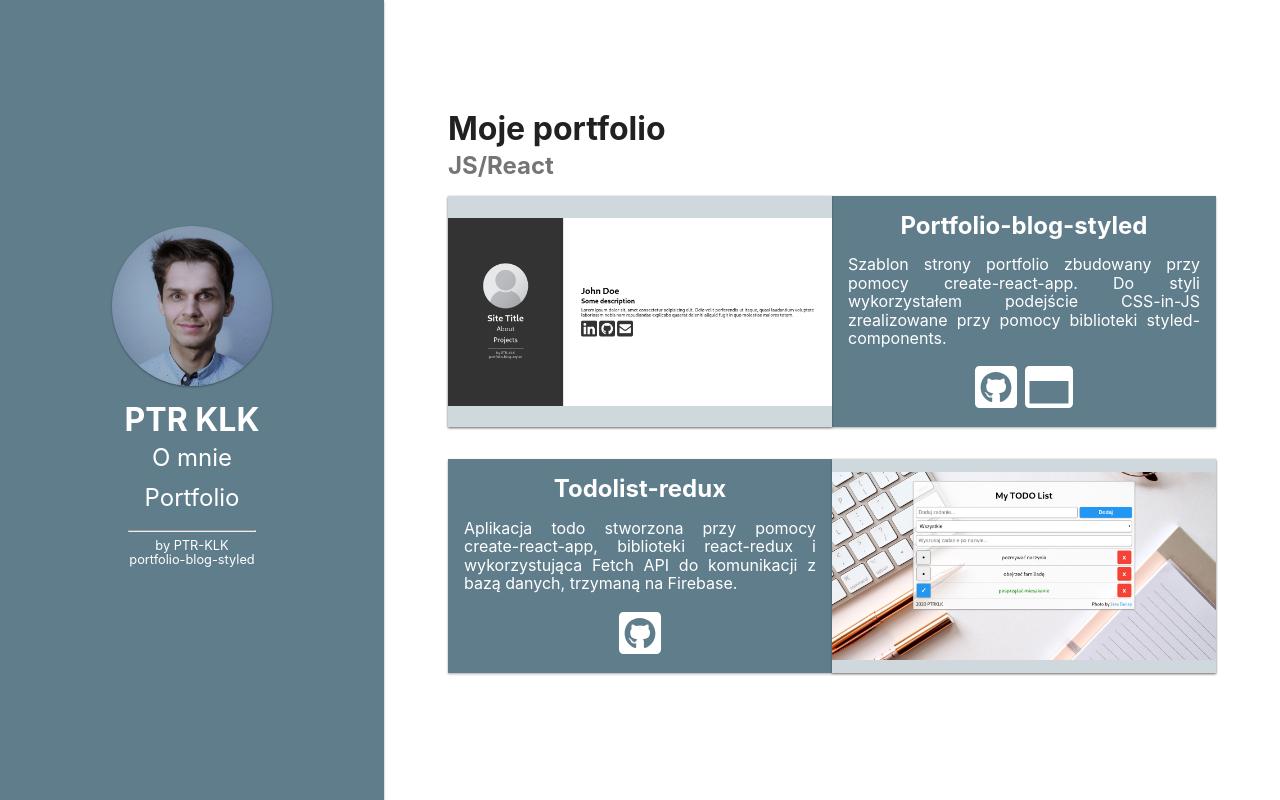
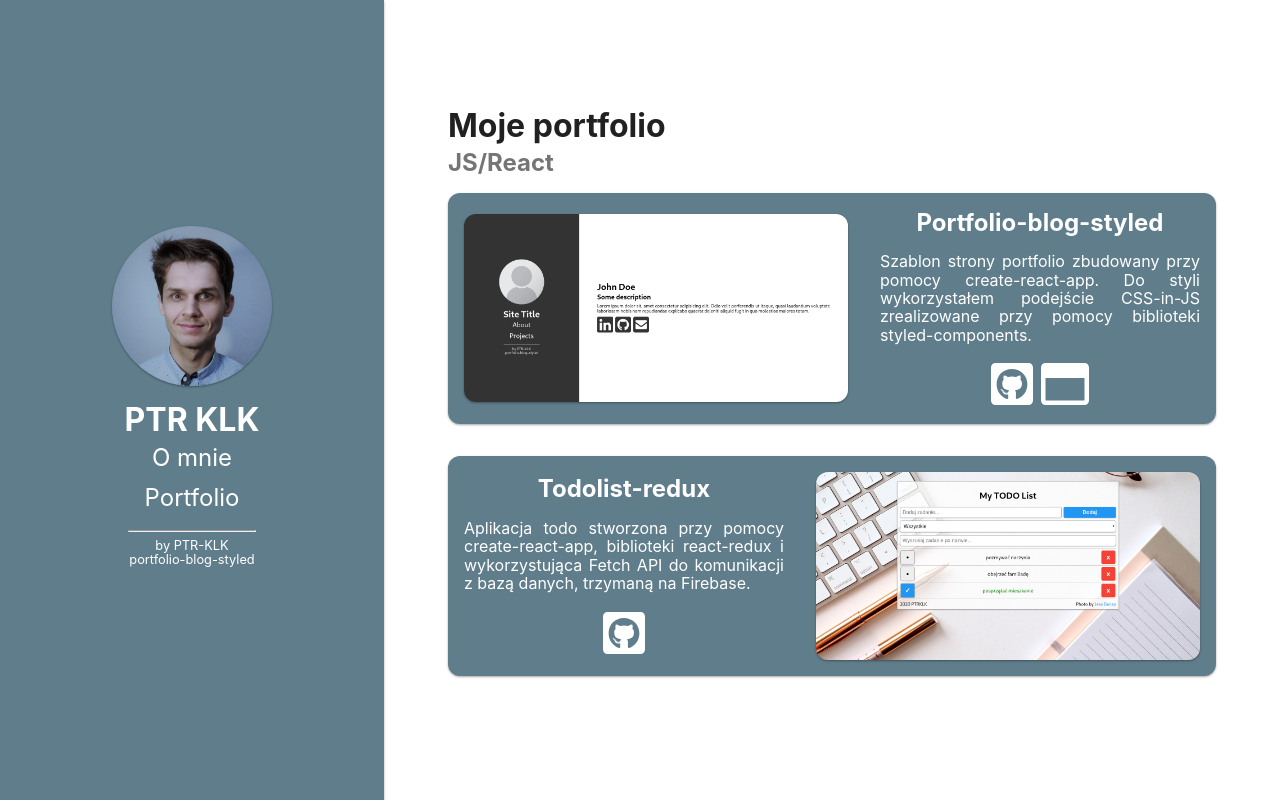
Before and after one commit to PTR-KLK/ptr-klk.github.io, a React (Create React App) app: page /projects in a window 1280 px wide. Built offline with nearby package versions, Linux system fonts and the light colour scheme.

Commit message:
project card styling

```diff
--- a/src/components/project/project.style.js
+++ b/src/components/project/project.style.js
@@ -4,14 +4,17 @@ import { colors } from '../../resources/colors';
 
 export const ProjectContainer = styled.section`
     margin: 1em 0;
+    padding: 0 1em;
     width: 100%;
     display: flex;
     flex-direction: column;
     color: ${colors.primaryTextLight};
     background: ${colors.primary};
     box-shadow: 0 1px 3px rgba(0,0,0,0.12), 0 1px 2px rgba(0,0,0,0.24);
+    border-radius: 0.75em;
 
     @media (min-width: 1024px) {
+        padding: 1em 0;
         flex-direction: row;
     }
 
@@ -37,10 +40,12 @@ export const ProjectSummary = styled.summary`
     align-items: center;
     width: 100%;
     margin: 0;
-    padding: 1em;
+    padding: 1em 0;
     order: 2;
 
     @media (min-width: 1024px) {
+        margin: 0 1em;
+        padding: 0;
         width: 50%;
         justify-content: center;
     }
@@ -48,21 +53,22 @@ export const ProjectSummary = styled.summary`
 `;
 
 export const ProjectParagraph = styled.p`
-    margin: 0;
+    margin: 1em 0;
     text-align: justify;
-    padding: 1em 0;
 `;
 
 export const ProjectImg = styled.img`
    width: 100%;
    height: auto;
    object-fit: contain;
+   margin: 1em 0 0 0;
    padding: 0;
    order: 1;
-   background: ${colors.primaryLight};
    box-shadow: 0 1px 3px rgba(0,0,0,0.12), 0 1px 2px rgba(0,0,0,0.24);
+   border-radius: 0.75em;
 
    @media (min-width: 1024px) {
+    margin: auto 1em;
     width: 50%;
     order: ${props => props.invertOrder ? 3 : 1};
     }
```
